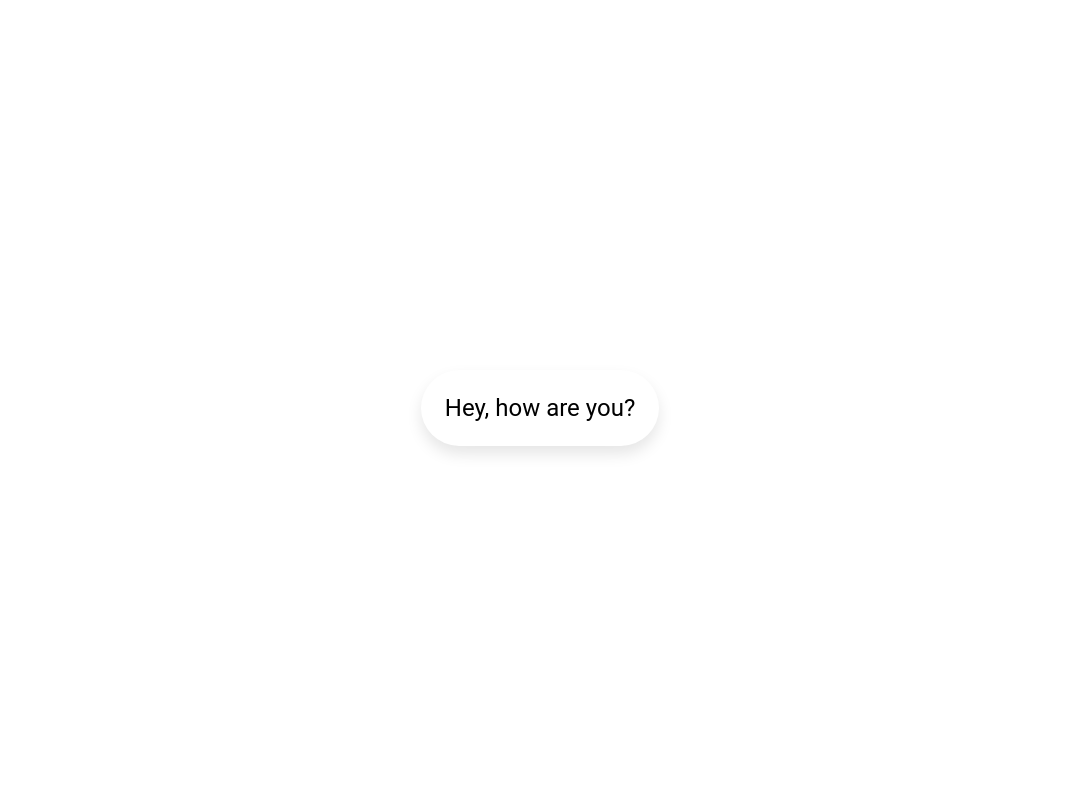
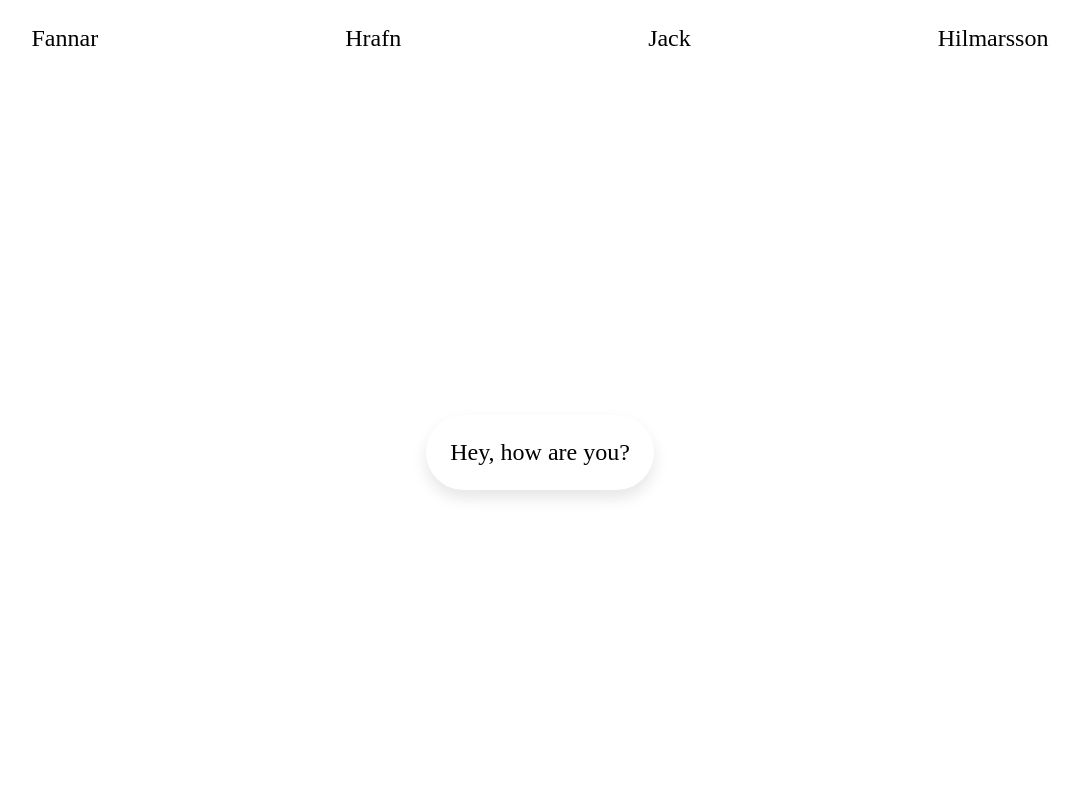
Before and after one commit to fannarjack/React-intro, a React (Vite) app: page / in a window 1280 px wide. Shown: the top 800 px of the page, without its empty margins (100-1180 px from the left). Built offline with nearby package versions, Linux system fonts and the light colour scheme.

Commit message:
bætti við nafn í header og öðrum button

```diff
--- a/src/hamburger.css
+++ b/src/hamburger.css
@@ -5,7 +5,7 @@
  padding: 24px;
  background-color: white;
  color: black;
- font-family: "Roboto";
+ font-family: "Times New Roman";
  font-size: 24px;
  box-shadow: 0px 8px 15px rgba(0, 0, 0, 0.1);
  transition: all 0.3s ease 0s;
--- a/src/main.tsx
+++ b/src/main.tsx
@@ -1,10 +1,15 @@
 import { StrictMode } from 'react'
 import { createRoot } from 'react-dom/client'
-
+import Name from "./name.tsx"
 import Btn from './hamburger.tsx'
 
 createRoot(document.getElementById('root')!).render(
   <StrictMode>
+    <Name
+    firstName='Fannar'
+    secondName='Hrafn'
+    familyName='Jack'
+    lastName='Hilmarsson'/>
     <Btn answer='Hey, how are you?'/>
     <Btn answer='another button'/>
   </StrictMode>,
--- /dev/null
+++ b/src/name.css
@@ -0,0 +1,10 @@
+.nav-container{
+  display: flex;
+  justify-content: space-around;
+  margin: 25px 0px 0px 0px;
+  font-size: 24px;
+  font-family: "Times New Roman";
+}
+.nav-container div:hover{
+  cursor: pointer;
+}
--- /dev/null
+++ b/src/name.tsx
@@ -0,0 +1,22 @@
+import "./name.css"
+
+
+type Props = {
+  firstName: string;
+  secondName: string;
+  familyName: string;
+  lastName: string;
+}
+
+function Name({firstName, secondName, familyName, lastName}: Props){
+  return(
+    <div className="nav-container">
+      <div>{firstName}</div>
+      <div>{secondName}</div>
+      <div>{familyName}</div>
+      <div>{lastName}</div>
+    </div>
+  )
+
+}
+export default Name
```
